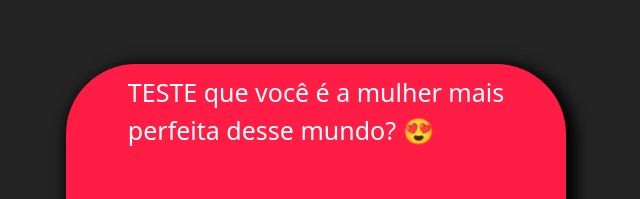
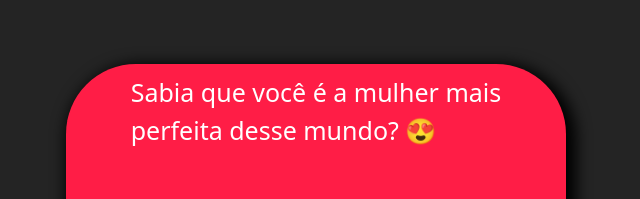
Before and after one commit to VinRamalho/talita-donaoer-ramalho, a plain HTML site: page index.html in a window 1280 px wide. Shown: the top 199 px of the page, without its empty margins (324-964 px from the left). Drawn offline with nearby package versions, Linux system fonts and the light colour scheme.

Commit message:
arrumando

```diff
--- a/index.html
+++ b/index.html
@@ -16,7 +16,7 @@
 <body id="body">
 
     <div id="container">
-        <span id="titulo">TESTE que você é a mulher mais<br> perfeita desse mundo? 😍</span>
+        <span id="titulo">Sabia que você é a mulher mais<br> perfeita desse mundo? 😍</span>
         <div id="images">
             <div class="photo12">
                 <img class="imgDaGata" src="./images/coracao-quase-parou.jpg">
```
